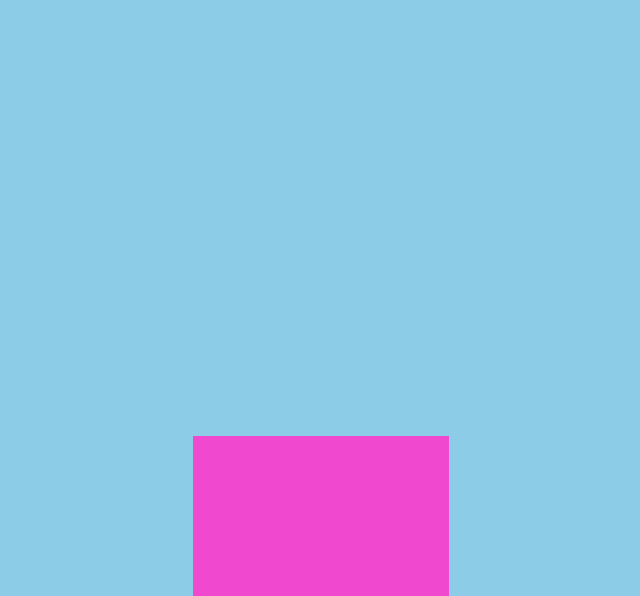
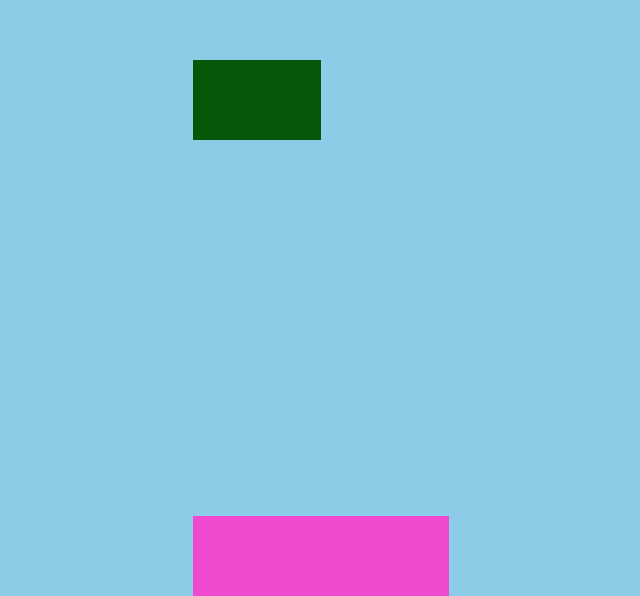
Before and after one commit to 9liz9/oop-game-codealong, a plain HTML site: page index.html in a window 1280 px wide. Shown: the part 204-800 px from the top of the page, without its empty margins (447-1087 px from the left). Drawn offline with Linux system fonts and the light colour scheme.

Commit message:
create and move obstacles

```diff
--- a/css/main.css
+++ b/css/main.css
@@ -12,3 +12,8 @@ body{
     background-color: rgb(241, 72, 208);
     position: absolute;
 }
+
+.obstacle {
+    background-color:rgb(8, 87, 8);
+    position: absolute;
+}
--- a/js/main.js
+++ b/js/main.js
@@ -1,38 +1,49 @@
+
 class Game {
     constructor(){
-        this.player = null;
+        this.player = null; //will store an instance of the class Player
+        this.obstacles = []; //will store instances of the class Obstacle
     }
 
     start(){
-        console.log("starting game");
         this.player = new Player();
         this.attachEventListeners();
+
+        //move obstacles
+        setInterval(() => {
+            this.obstacles.forEach( (obstacleInstance) => {
+                obstacleInstance.moveDown();
+            });
+        }, 60);
+
+        //create new obstacles
+        setInterval(() => {
+            const newObstacle = new Obstacle();
+            this.obstacles.push(newObstacle);
+        }, 3000);
     }
-
     attachEventListeners(){
         document.addEventListener("keydown", (event) => {
             if(event.key === "ArrowLeft"){
                 this.player.moveLeft();
-            }else if (event.key === "ArrowRight") {
+            }else if(event.key === "ArrowRight"){
                 this.player.moveRight();
             }
         });
     }
+}
 
-
-}
 
 class Player {
     constructor(){
         this.positionX = 50;
         this.positionY = 0;
         this.width = 20;
-        this.height = 20;
+        this.height = 10;
         this.domElement = null;
 
         this.createDomElement();
     }
-
     createDomElement(){
         // create dom element
         this.domElement = document.createElement('div');
@@ -45,24 +56,50 @@ class Player {
         this.domElement.style.left = this.positionX + "vw";
 
         // append to the dom
-       const boardElm = document.getElementById("board");
-       boardElm.appendChild(this.domElement)
-
-
+        const boardElm = document.getElementById("board");
+        boardElm.appendChild(this.domElement)
     }
-
     moveLeft(){
-        console.log("moving left...",this.positionX);
-      this.positionX--;
-      this.domElement.style.left = this.positionX + "vw";
+        this.positionX--;
+        this.domElement.style.left = this.positionX + "vw";
     }
-
     moveRight(){
-        console.log("moving right...", this.positionX);
         this.positionX++;
         this.domElement.style.left = this.positionX + "vw";
     }
 }
 
+
+class Obstacle {
+    constructor(){
+        this.positionX = 50;
+        this.positionY = 90;
+        this.width = 10;
+        this.height = 10;
+        this.domElement = null;
+
+        this.createDomElement();
+    }
+    createDomElement(){
+        // create dom element
+        this.domElement = document.createElement('div');
+
+        // set id and css
+        this.domElement.className = "obstacle";
+        this.domElement.style.width = this.width + "vw";
+        this.domElement.style.height = this.height + "vh";
+        this.domElement.style.bottom = this.positionY + "vh";
+        this.domElement.style.left = this.positionX + "vw";
+
+        // append to the dom
+        const boardElm = document.getElementById("board");
+        boardElm.appendChild(this.domElement)
+    }
+    moveDown(){
+        this.positionY--;
+        this.domElement.style.bottom = this.positionY + "vh";
+    }
+}
+
 const game = new Game();
 game.start();
```
